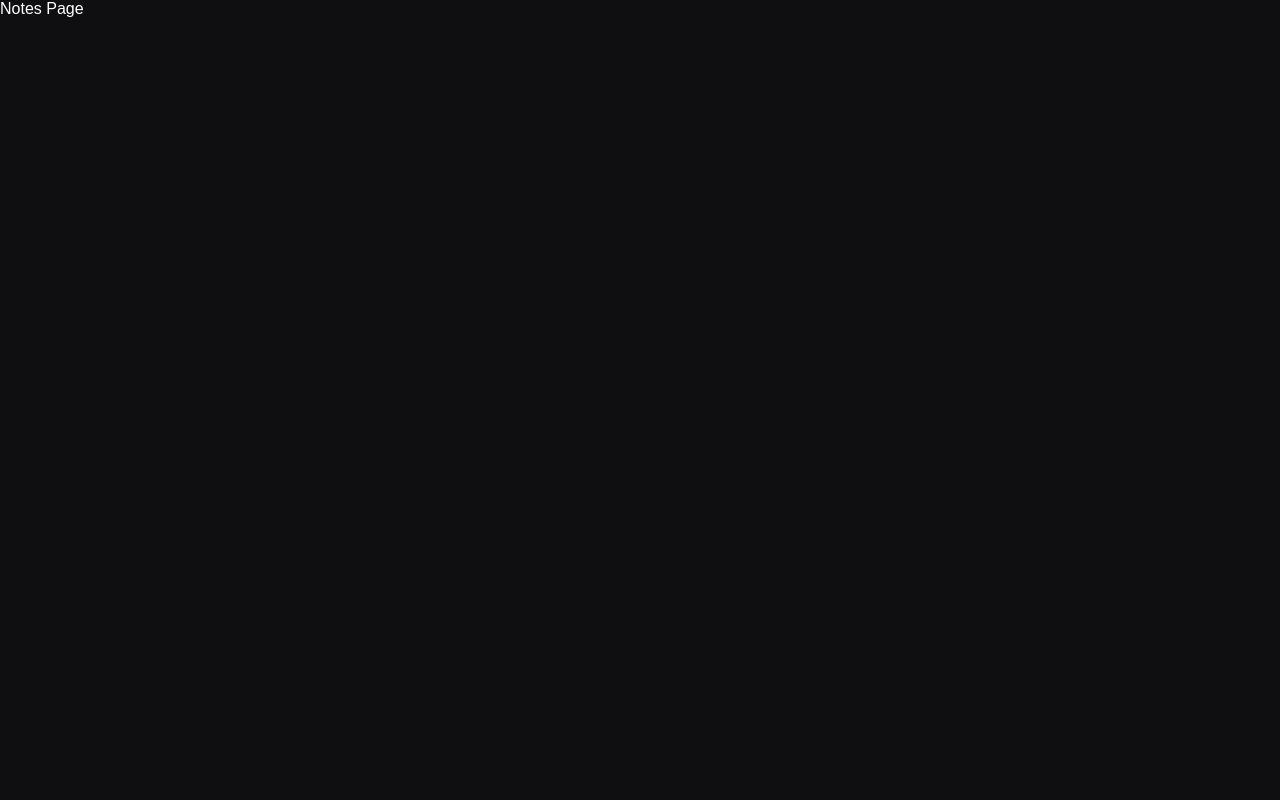
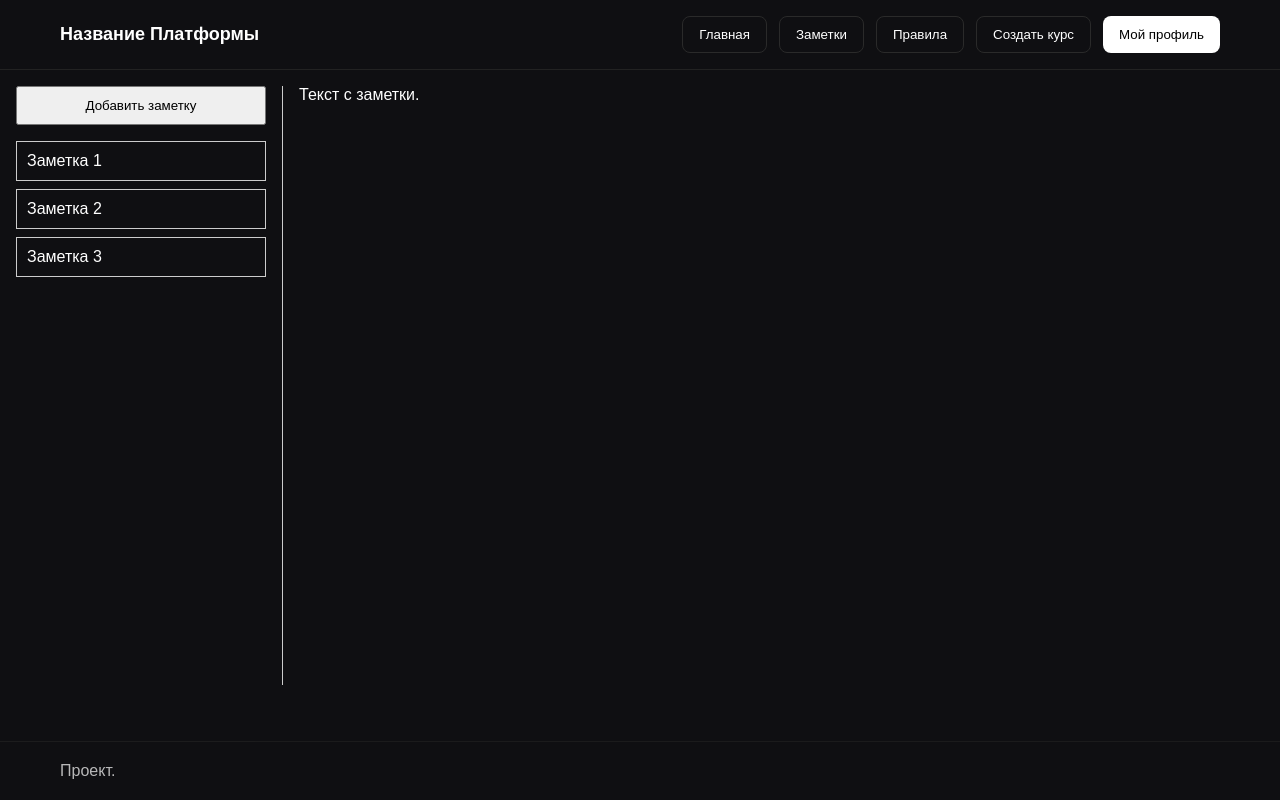
Before and after one commit to shlekht/edu-platform-frontend, a React (Vite) app: page /notes in a window 1280 px wide. Built offline with nearby package versions, Linux system fonts and the light colour scheme.

Commit message:
first setup notes page

```diff
--- a/src/app/routes/routes.jsx
+++ b/src/app/routes/routes.jsx
@@ -3,13 +3,14 @@ import { HomePage } from "../../pages/HomePage/HomePage"
 import { ProfilePage } from "../../pages/ProfilePage/ProfilePage"
 import { CoursePage } from "../../pages/CoursePage/CoursePage";
 import { CreateCoursePage } from "../../pages/CreateCoursePage/CreateCoursePage";
+import { NotesPage } from "../../pages/NotesPage/NotesPage";
 
 const AppRoutes = () => {
     const navigationRoutes = [
         {path: "/", element: <HomePage/>},
         {path: "/courses/:id", element: <CoursePage />},
         {path: "/profile/:id", element: <ProfilePage/>},
-        {path: "/notes", element: <div> Notes Page </div>},
+        {path: "/notes", element: <NotesPage />},
         {path: "/create-course", element: <CreateCoursePage/>},
         {path: "*", element: <div> Page not found. </div>},
 
--- /dev/null
+++ b/src/pages/NotesPage/NotesPage.jsx
@@ -0,0 +1,35 @@
+import styles from "./NotesPage.module.css";
+import { Header } from "../../widgets/Header/Header";
+import { Footer } from "../../widgets/Footer/Footer";
+import { Container } from '../../shared/ui/Container/Container';
+
+export const NotesPage = () => {
+  return (
+    <div className={styles.page}>
+      <Header />
+
+      <main className={styles.main}>
+        {/* Sidebar */}
+        <aside className={styles.sidebar}>
+          <button className={styles.addButton}>Добавить заметку</button>
+
+          <ul className={styles.notesList}>
+            <li className={styles.noteItem}>Заметка 1</li>
+            <li className={styles.noteItem}>Заметка 2</li>
+            <li className={styles.noteItem}>Заметка 3</li>
+          </ul>
+        </aside>
+
+        {/* Divider */}
+        <div className={styles.divider} />
+
+        {/* Content */}
+        <section className={styles.content}>
+          <p className={styles.text}>Текст с заметки.</p>
+        </section>
+      </main>
+
+      <Footer />
+    </div>
+  );
+};
--- /dev/null
+++ b/src/pages/NotesPage/NotesPage.module.css
@@ -0,0 +1,53 @@
+.page {
+  display: flex;
+  flex-direction: column;
+  min-height: 100vh;
+}
+
+.main {
+  flex: 1;
+  display: flex;
+  padding: 16px;
+  box-sizing: border-box;
+}
+
+.sidebar {
+  width: 250px;
+  display: flex;
+  flex-direction: column;
+}
+
+.addButton {
+  margin-bottom: 16px;
+  padding: 10px;
+  cursor: pointer;
+}
+
+.notesList {
+  list-style: none;
+  padding: 0;
+  margin: 0;
+  display: flex;
+  flex-direction: column;
+  gap: 8px;
+}
+
+.noteItem {
+  padding: 10px;
+  cursor: pointer;
+  border: 1px solid #ccc;
+}
+
+.divider {
+  width: 1px;
+  background-color: #ccc;
+  margin: 0 16px;
+}
+
+.content {
+  flex: 1;
+}
+
+.text {
+  font-size: 16px;
+}
```
